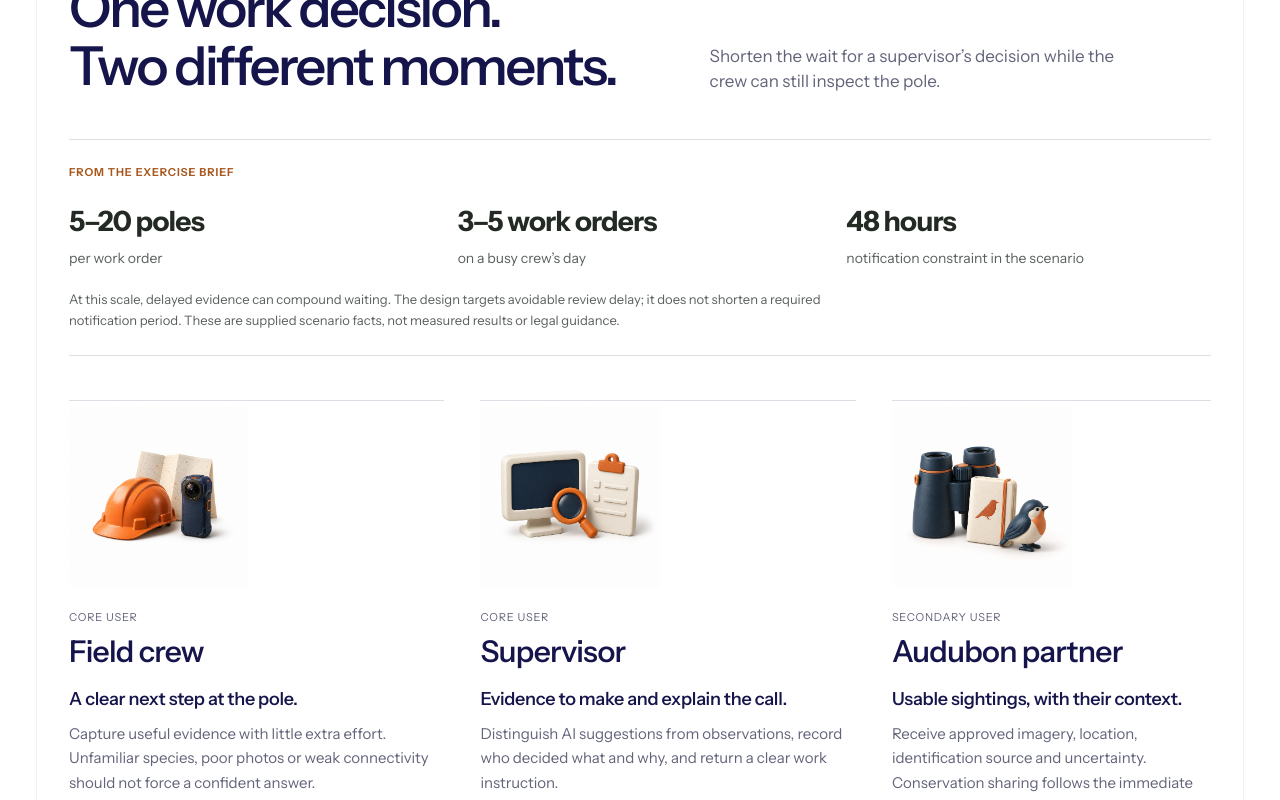
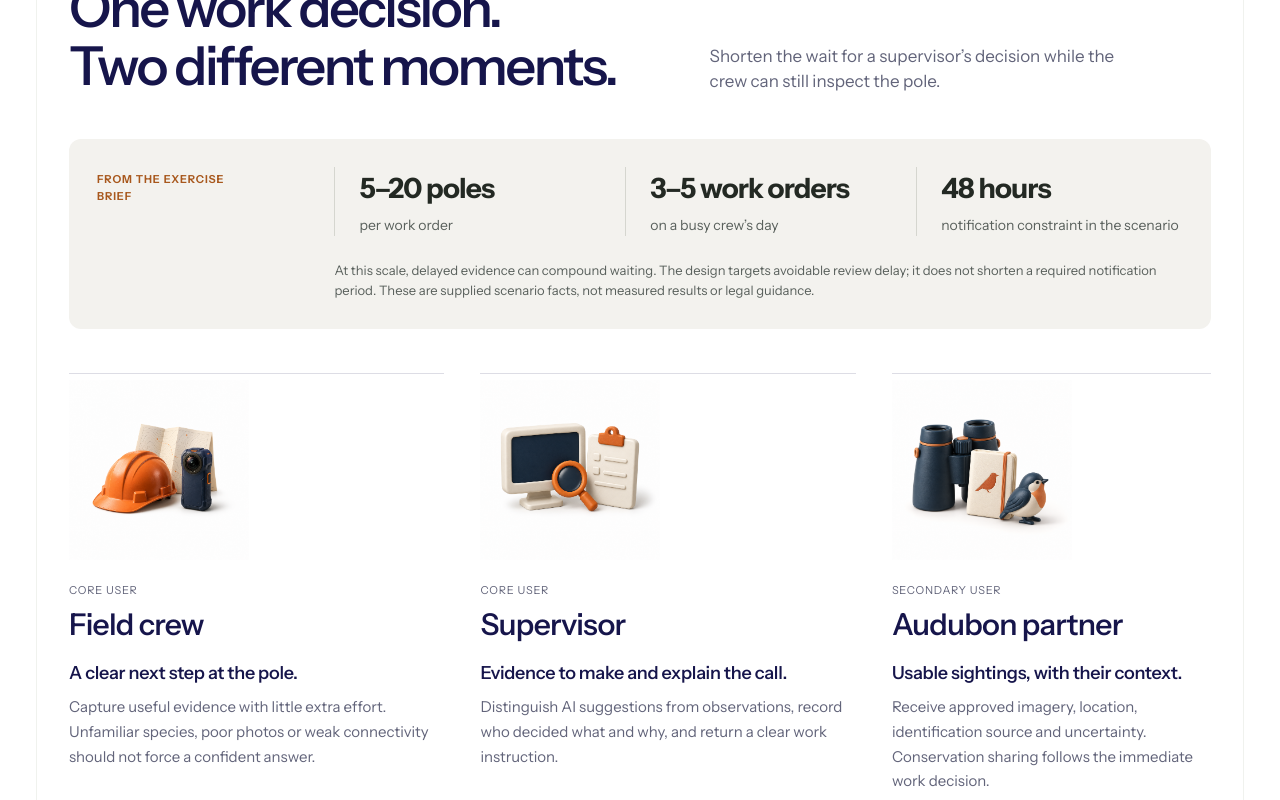
Before and after one commit to cellfade/ikegps-species-review-v2, a Next.js app: page / in a window 1280 px wide. Shown: the part 1540-2340 px from the top of the page. Built offline with nearby package versions, Linux system fonts and the light colour scheme.

Commit message:
Distinguish brief context and scope cut (#23)

```diff
--- a/src/components/landing/landing-page.module.css
+++ b/src/components/landing/landing-page.module.css
@@ -248,4 +248,4 @@ main>.anchorBand{margin:0;padding:24px 32px;background:var(--surface);border-top
 
 .scopeChoices{max-width:1142px;margin:48px auto 0;padding:32px;background:#f3f2ee;border:1px solid #e4e2db;border-radius:16px;display:grid;grid-template-columns:1fr 1.65fr;gap:40px}.scopeChoices h3{font-size:28px;line-height:1.12;letter-spacing:-.03em;margin:12px 0}.scopeChoices p{font-size:14px;line-height:1.6;color:#59605c}.scopeChoices ul{list-style:none;margin:0;padding:0;display:grid;gap:16px}.scopeChoices li{font-size:14px;line-height:1.6;color:#59605c}.scopeChoices strong{color:#232923}@media(max-width:767px){.scopeChoices{margin:32px 20px 0;padding:24px;grid-template-columns:1fr;gap:24px}}
 
-.briefContext{margin:32px 0 40px;padding:24px 0;border-top:1px solid #dedfd9;border-bottom:1px solid #dedfd9}.briefContext>div{display:grid;grid-template-columns:repeat(3,1fr);gap:24px;margin:20px 0}.briefContext strong{display:block;font-size:28px;letter-spacing:-.03em;color:#232923}.briefContext span{display:block;font-size:14px;margin-top:6px;color:#59605c}.briefContext>p:last-child{max-width:780px;font-size:13px;line-height:1.6;color:#59605c}@media(max-width:767px){.briefContext>div{grid-template-columns:1fr;gap:20px}}
+.briefContext{margin:32px 0 40px;padding:28px;background:#f3f2ee;border-radius:12px;display:grid;grid-template-columns:.8fr repeat(3,1fr);gap:24px;align-items:start}.briefContext>div{display:contents}.briefContext>div>p{margin:0;padding-left:24px;border-left:1px solid #d5d6cf}.briefContext>.chapter{margin:4px 0;max-width:130px;line-height:1.6}.briefContext strong{display:block;font-size:28px;letter-spacing:-.03em;color:#232923}.briefContext span{display:block;font-size:14px;margin-top:6px;color:#59605c}.briefContext>p:last-child{grid-column:2/-1;margin:0;font-size:13px;line-height:1.6;color:#59605c}@media(max-width:767px){.briefContext{padding:24px;grid-template-columns:1fr;gap:20px}.briefContext>.chapter{max-width:none}.briefContext>div>p{padding-left:16px}.briefContext>p:last-child{grid-column:auto}}
--- a/src/components/landing/landing-page.tsx
+++ b/src/components/landing/landing-page.tsx
@@ -135,7 +135,7 @@ export function LandingPage() {
           <div className={styles.embedFoot}><span>Switch between crew and supervisor perspectives.</span><a href="#sources">Research & artifacts <ArrowRight size={14} aria-hidden="true" /></a></div>
         </div>
 </section>
-      <section className={`${styles.section} ${styles.expansion}`} id="expansion" aria-labelledby="expansion-heading"><div className={styles.sectionIntro}><div><p className={styles.chapter}>06 / Further exploration</p><h2 id="expansion-heading">Earlier review.<br />Longer-term value.</h2></div><p>Outside the core scope: sketches of earlier analysis and conservation use. I did not design the end-to-end partner workflow; these concepts identify questions for later work.</p></div>
+      <section className={`${styles.section} ${styles.expansion}`} id="expansion" aria-labelledby="expansion-heading"><div className={styles.sectionIntro}><div><p className={styles.chapter}>06 / Further exploration</p><h2 id="expansion-heading">Where I stopped.<br />What could come next.</h2></div><p>I cut scope at the crew-to-supervisor work decision. These exploratory sketches show promising directions to investigate next, including an end-to-end partner workflow that remains undesigned.</p></div>
           <div className={styles.expansionEntries}><article><span>Proposed Office Pro setting</span><h3>Analyze new photos<br />in the background.</h3><p>New or updated photos can trigger analysis and notify the supervisor, including outside a work order.</p><small>A concern belongs to the pole. A hold applies to associated work.</small><Link className={styles.expansionDemoLink} href="/analysis-entry-points?path=background">Try the photo-update trigger ↗</Link></article><article><span>Proposed Office Pro setting</span><h3>Check existing photos<br />during planning.</h3><p>Check existing corridor photos when a work order is created. Request fresh evidence when older images are insufficient.</p><small>Validate entity triggers, analysis scope, recipients and duplicate handling.</small><Link className={styles.expansionDemoLink} href="/analysis-entry-points?path=planning">Try the work-order trigger ↗</Link></article></div>
           <details className={styles.automationDetail}><summary>Analysis scope and resource use</summary><p>Photo changes and work-order creation are proposed triggers. Reuse results when the photo and model are unchanged; validate queue limits and resource use.</p></details><div className={styles.conservationExpansion}><div><p className={styles.chapter}>Secondary user / Audubon partner</p><h3>See observations<br />across years.</h3><p>Compare observations by species and year, with identification uncertainty retained.</p><p>Changing coverage or collection effort can also change the pattern. Migration analysis would need additional data and expert interpretation.</p><Link className={styles.primaryLink} href="/conservation">Explore the conservation prototype <MoveUpRight size={15} aria-hidden="true" /></Link><a href="https://science.ebird.org/en/atlasnc/status-and-trends" target="_blank" rel="noreferrer">eBird Status and Trends reference ↗</a></div><ExpansionMap /></div>
           <details className={styles.sharingProposal}><summary>What would a shared view reveal?</summary><div><p><strong>Private by default.</strong> Export or a public link would use a separately prepared, approved dataset. The current prototype does not publish records.</p><p><strong>Share selected observations.</strong> Approved species, broad region, year and uncertainty could remain. Exclude work-order and pole identifiers, crew or customer details, internal notes and precise sensitive nest locations.</p><p><strong>Review the whole package.</strong> Photos can reveal infrastructure and location even after metadata removal. Omit or redact imagery and embedded metadata before sharing.</p><p><strong>Preview, approve, then share.</strong> A proposed sharing flow would show included fields and location precision, record the approver, and support revoking a link. Downloaded copies cannot be recalled.</p><a href="https://www.inaturalist.org/pages/geoprivacy" target="_blank" rel="noreferrer">iNaturalist geoprivacy reference ↗</a></div></details>
```
